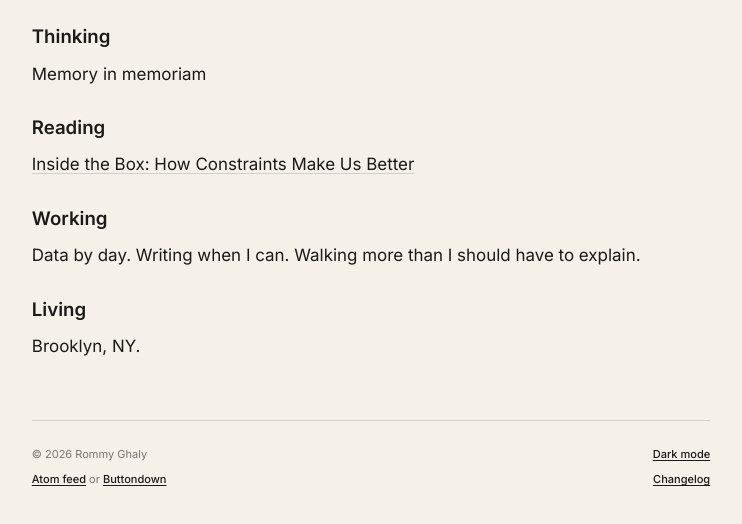
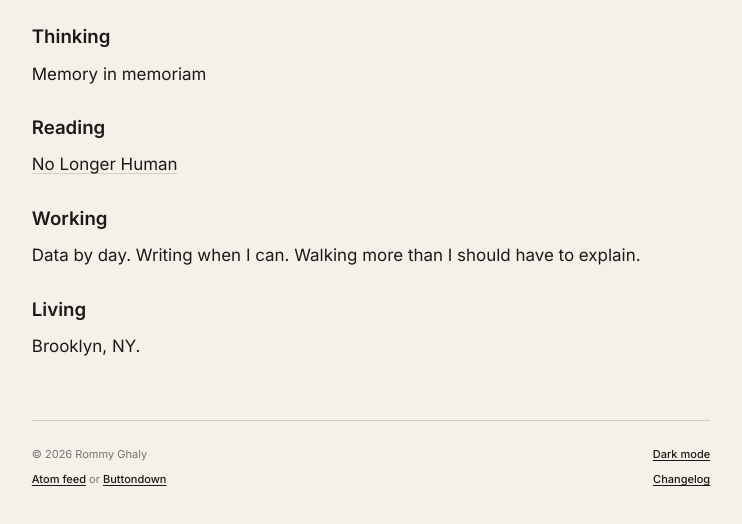
Before and after one commit to fingerguns/blog, a website: page now/index.html in a window 1280 px wide. Shown: the part 176-700 px from the top of the page, without its empty margins (269-1011 px from the left). Drawn offline with Linux system fonts and the light colour scheme.

Commit message:
Rebuild: No Longer Human first in reading
Co-authored-by: Cursor <cursoragent@cursor.com>

```diff
--- a/now/index.html
+++ b/now/index.html
@@ -31,7 +31,7 @@
         <h2>Thinking</h2>
         <p>Memory in memoriam</p>
         <h2>Reading</h2>
-        <p><a href="https://bookshop.org/p/books/inside-the-box-how-constraints-make-us-better-david-epstein/23100374" target="_blank" rel="noopener">Inside the Box: How Constraints Make Us Better</a></p>
+        <p><a href="https://bookshop.org/p/books/no-longer-human-osamu-dazai/5ddd12b0684103c2?ean=9780811204811&amp;next=t" target="_blank" rel="noopener">No Longer Human</a></p>
         <h2>Working</h2>
         <p>Data by day. Writing when I can. Walking more than I should have to explain.</p>
         <h2>Living</h2>
```
Also changed, not shown: index.html (+2 -2 lines).
